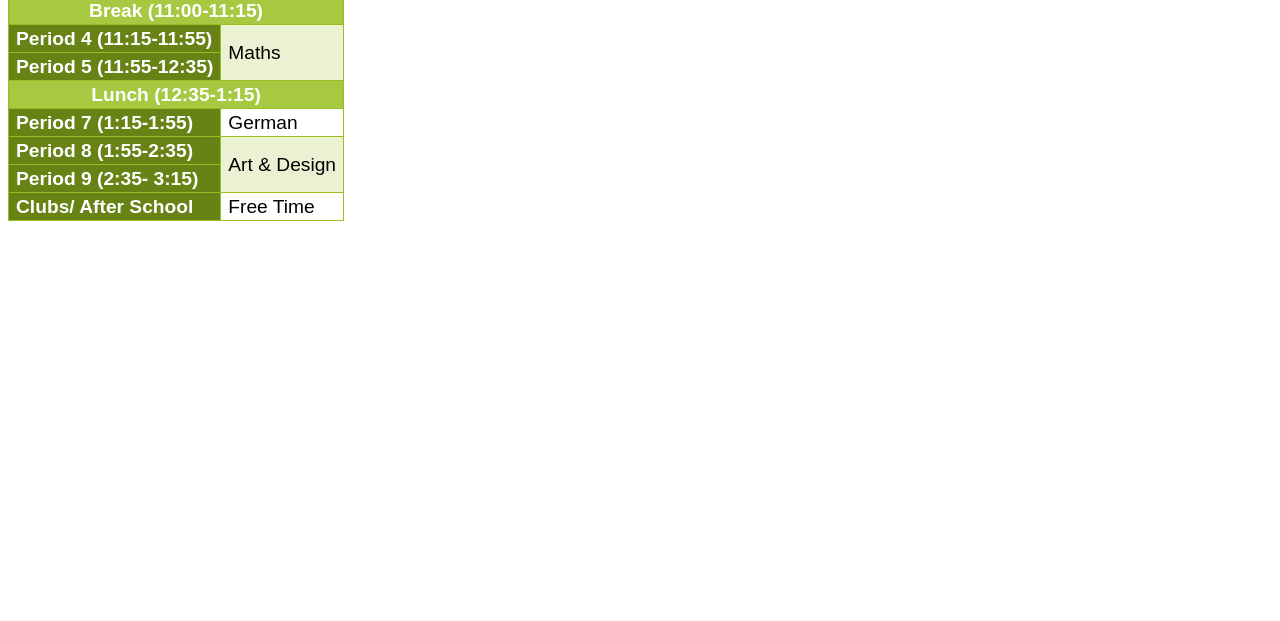
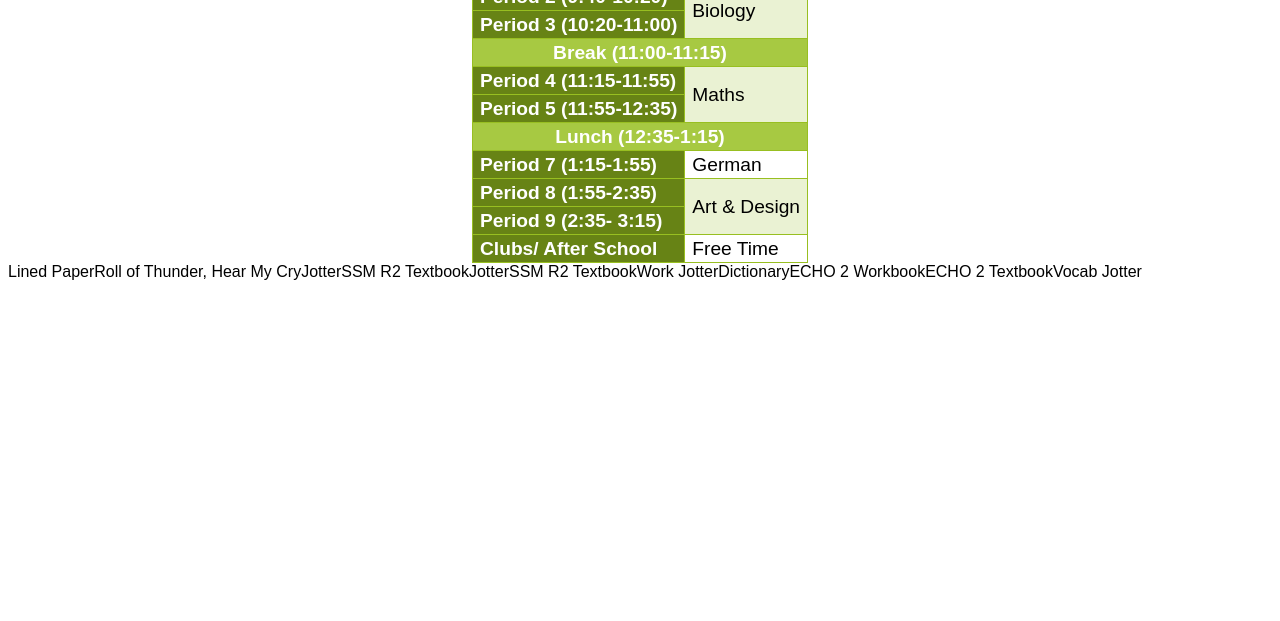
Before and after one commit to robdobsn/gracestimetableapp, a plain HTML site: page www/index.html in a window 1280 px wide. Shown: the part 179-800 px from the top of the page. Drawn offline with nearby package versions, Linux system fonts and the light colour scheme; a web font is replaced by a local one.

Commit message:
Partly added daily booklist

```diff
--- a/timetable.js
+++ /dev/null
@@ -1,72 +0,0 @@
-// Generated by CoffeeScript 1.7.1
-var Timetable;
-
-Timetable = (function() {
-  function Timetable(theweek, weekDays) {
-    this.theweek = theweek;
-    this.weekDays = weekDays;
-    this.periodIds = ["period1", "period2", "period3", "period4", "period5", "period7", "period8", "period9", "after-school"];
-  }
-
-  Timetable.prototype.setDay = function(dayIdx) {
-    var dayInfo, i, subject, _i, _len;
-    this.dayIdx = dayIdx;
-    dayInfo = this.theweek[dayIdx];
-    for (i = _i = 0, _len = dayInfo.length; _i < _len; i = ++_i) {
-      subject = dayInfo[i];
-      this.showPeriod(this.periodIds[i], this.periodIds[i + 1], subject, dayInfo[i + 1]);
-    }
-    return $(".daytitle").text(this.weekDays[dayIdx]);
-  };
-
-  Timetable.prototype.nextDay = function() {
-    this.dayIdx = this.dayIdx + 1;
-    if (this.dayIdx === 5) {
-      this.dayIdx = 4;
-    }
-    return this.setDay(this.dayIdx);
-  };
-
-  Timetable.prototype.prevDay = function() {
-    this.dayIdx = this.dayIdx - 1;
-    if (this.dayIdx === -1) {
-      this.dayIdx = 0;
-    }
-    return this.setDay(this.dayIdx);
-  };
-
-  Timetable.prototype.showPeriod = function(id, nextId, subject, nextSubject) {
-    $("#" + id).text(subject);
-    if (subject === nextSubject) {
-      $("#" + id).attr("class", "alt");
-      $("#" + id).attr("rowspan", "2");
-      return $("#" + nextId).hide();
-    } else {
-      $("#" + id).attr("rowspan", "1");
-      $("#" + nextId).show();
-      return $("#" + id).attr("class", "");
-    }
-  };
-
-  return Timetable;
-
-})();
-
-$(document).ready(function() {
-  var friday, monday, thursday, timetable, tuesday, wednesday, week, weekDayNames;
-  monday = ["English", "Biology", "Biology", "Maths", "Maths", "German", "Art & Design", "Art & Design", "Free Time"];
-  tuesday = ["Citizenship", "Geography", "Geography", "Physics", "Physics", "Maths", "German", "English", "Free Time"];
-  wednesday = ["P & R", "P & R", "Music", "PE", "PE", "Maths", "Physics", "Physics", "Riding"];
-  thursday = ["German", "Music", "Music", "English", "English", "Art & Design", "Art & Design", "Tennis", "Tennis"];
-  friday = ["Geography", "Geography", "Computing", "Maths", "English", "Biology", "Biology", "German", "Free Time"];
-  week = [monday, tuesday, wednesday, thursday, friday];
-  weekDayNames = ["Monday", "Tuesday", "Wednesday", "Thursday", "Friday"];
-  timetable = new Timetable(week, weekDayNames);
-  timetable.setDay(0);
-  $("#timetable").on("swipeleft", function() {
-    return timetable.nextDay();
-  });
-  return $("#timetable").on("swiperight", function() {
-    return timetable.prevDay();
-  });
-});
--- a/graceapp.css
+++ b/www/css/graceapp.css
@@ -18,9 +18,14 @@ border: 1px solid #98bf21;
 padding: 3px 7px 2px 7px;
 }
 
+#timetable {
+	margin-left: auto;
+	margin-right: auto;
+}
+
 table {border-collapse: collapse;}
 
 body {font-family: 'Kite One', sans-serif;}
 
 #timetable .break-lunch {text-align:center; background-color: #A7C942}
-.daytitle {text-align: center; font-family: 'Englebert', sans-serif; font-size: 3em;}
+.daytitle {text-align: center; font-family: 'Englebert', sans-serif; font-size: 3em; margin-top: 20px; padding-top: 20px; padding-bottom: 10px; }
--- /dev/null
+++ b/www/css/index.css
@@ -0,0 +1,115 @@
+/*
+ * Licensed to the Apache Software Foundation (ASF) under one
+ * or more contributor license agreements.  See the NOTICE file
+ * distributed with this work for additional information
+ * regarding copyright ownership.  The ASF licenses this file
+ * to you under the Apache License, Version 2.0 (the
+ * "License"); you may not use this file except in compliance
+ * with the License.  You may obtain a copy of the License at
+ *
+ * http://www.apache.org/licenses/LICENSE-2.0
+ *
+ * Unless required by applicable law or agreed to in writing,
+ * software distributed under the License is distributed on an
+ * "AS IS" BASIS, WITHOUT WARRANTIES OR CONDITIONS OF ANY
+ * KIND, either express or implied.  See the License for the
+ * specific language governing permissions and limitations
+ * under the License.
+ */
+* {
+    -webkit-tap-highlight-color: rgba(0,0,0,0); /* make transparent link selection, adjust last value opacity 0 to 1.0 */
+}
+
+body {
+    -webkit-touch-callout: none;                /* prevent callout to copy image, etc when tap to hold */
+    -webkit-text-size-adjust: none;             /* prevent webkit from resizing text to fit */
+    -webkit-user-select: none;                  /* prevent copy paste, to allow, change 'none' to 'text' */
+    background-color:#E4E4E4;
+    background-image:linear-gradient(top, #A7A7A7 0%, #E4E4E4 51%);
+    background-image:-webkit-linear-gradient(top, #A7A7A7 0%, #E4E4E4 51%);
+    background-image:-ms-linear-gradient(top, #A7A7A7 0%, #E4E4E4 51%);
+    background-image:-webkit-gradient(
+        linear,
+        left top,
+        left bottom,
+        color-stop(0, #A7A7A7),
+        color-stop(0.51, #E4E4E4)
+    );
+    background-attachment:fixed;
+    font-family:'HelveticaNeue-Light', 'HelveticaNeue', Helvetica, Arial, sans-serif;
+    font-size:12px;
+    height:100%;
+    margin:0px;
+    padding:0px;
+    text-transform:uppercase;
+    width:100%;
+}
+
+/* Portrait layout (default) */
+.app {
+    background:url(../img/logo.png) no-repeat center top; /* 170px x 200px */
+    position:absolute;             /* position in the center of the screen */
+    left:50%;
+    top:50%;
+    height:50px;                   /* text area height */
+    width:225px;                   /* text area width */
+    text-align:center;
+    padding:180px 0px 0px 0px;     /* image height is 200px (bottom 20px are overlapped with text) */
+    margin:-115px 0px 0px -112px;  /* offset vertical: half of image height and text area height */
+                                   /* offset horizontal: half of text area width */
+}
+
+/* Landscape layout (with min-width) */
+@media screen and (min-aspect-ratio: 1/1) and (min-width:400px) {
+    .app {
+        background-position:left center;
+        padding:75px 0px 75px 170px;  /* padding-top + padding-bottom + text area = image height */
+        margin:-90px 0px 0px -198px;  /* offset vertical: half of image height */
+                                      /* offset horizontal: half of image width and text area width */
+    }
+}
+
+h1 {
+    font-size:24px;
+    font-weight:normal;
+    margin:0px;
+    overflow:visible;
+    padding:0px;
+    text-align:center;
+}
+
+.event {
+    border-radius:4px;
+    -webkit-border-radius:4px;
+    color:#FFFFFF;
+    font-size:12px;
+    margin:0px 30px;
+    padding:2px 0px;
+}
+
+.event.listening {
+    background-color:#333333;
+    display:block;
+}
+
+.event.received {
+    background-color:#4B946A;
+    display:none;
+}
+
+@keyframes fade {
+    from { opacity: 1.0; }
+    50% { opacity: 0.4; }
+    to { opacity: 1.0; }
+}
+
+@-webkit-keyframes fade {
+    from { opacity: 1.0; }
+    50% { opacity: 0.4; }
+    to { opacity: 1.0; }
+}
+
+.blink {
+    animation:fade 3000ms infinite;
+    -webkit-animation:fade 3000ms infinite;
+}
--- a/Index.html
+++ b/www/index.html
@@ -1,10 +1,10 @@
 <head>
 <link href='http://fonts.googleapis.com/css?family=Kite+One' rel='stylesheet' type='text/css'>
 <link href='http://fonts.googleapis.com/css?family=Englebert' rel='stylesheet' type='text/css'>
-<link href="graceapp.css" rel='stylesheet' type='text/css'>
+<link href="css/graceapp.css" rel='stylesheet' type='text/css'>
 <script src="http://ajax.googleapis.com/ajax/libs/jquery/2.0.3/jquery.min.js"> </script>
 <script src="http://ajax.googleapis.com/ajax/libs/jquerymobile/1.4.2/jquery.mobile.min.js"></script>
-<script src="timetable.js" type="text/javascript"></script>
+<script src="js/timetable.js" type="text/javascript"></script>
 </head>
 <body>
 <div class= "daytitle"> Monday </div>
@@ -56,6 +56,6 @@
 <td id="after-school"></td>
 </tr>
 </tbody></table>
-
-
+<div id = "booklist">
+</div>
 </body>
--- /dev/null
+++ b/www/js/timetable.js
@@ -0,0 +1,120 @@
+// Generated by CoffeeScript 1.7.1
+(function() {
+  var Booklist, Timetable;
+
+  Timetable = (function() {
+    function Timetable(theweek, weekDays, theBooklist) {
+      this.theweek = theweek;
+      this.weekDays = weekDays;
+      this.theBooklist = theBooklist;
+      this.periodIds = ["period1", "period2", "period3", "period4", "period5", "period7", "period8", "period9", "after-school"];
+    }
+
+    Timetable.prototype.setDay = function(dayIdx) {
+      var dayInfo, i, subject, _i, _len;
+      this.dayIdx = dayIdx;
+      dayInfo = this.theweek[dayIdx];
+      for (i = _i = 0, _len = dayInfo.length; _i < _len; i = ++_i) {
+        subject = dayInfo[i];
+        this.showPeriod(this.periodIds[i], this.periodIds[i + 1], subject, dayInfo[i + 1]);
+      }
+      $(".daytitle").text(this.weekDays[dayIdx]);
+      return this.theBooklist.showbooks(dayInfo);
+    };
+
+    Timetable.prototype.nextDay = function() {
+      this.dayIdx = this.dayIdx + 1;
+      if (this.dayIdx === 5) {
+        this.dayIdx = 4;
+      }
+      return this.setDay(this.dayIdx);
+    };
+
+    Timetable.prototype.prevDay = function() {
+      this.dayIdx = this.dayIdx - 1;
+      if (this.dayIdx === -1) {
+        this.dayIdx = 0;
+      }
+      return this.setDay(this.dayIdx);
+    };
+
+    Timetable.prototype.showPeriod = function(id, nextId, subject, nextSubject) {
+      $("#" + id).text(subject);
+      if (subject === nextSubject) {
+        $("#" + id).attr("class", "alt");
+        $("#" + id).attr("rowspan", "2");
+        return $("#" + nextId).hide();
+      } else {
+        $("#" + id).attr("rowspan", "1");
+        $("#" + nextId).show();
+        return $("#" + id).attr("class", "");
+      }
+    };
+
+    return Timetable;
+
+  })();
+
+  Booklist = (function() {
+    function Booklist(theweek, thebooks) {
+      this.theweek = theweek;
+      this.thebooks = thebooks;
+    }
+
+    Booklist.prototype.showbooks = function(dayInfo) {
+      var book, i, subject, _i, _len, _results;
+      _results = [];
+      for (i = _i = 0, _len = dayInfo.length; _i < _len; i = ++_i) {
+        subject = dayInfo[i];
+        if (subject in this.thebooks) {
+          _results.push((function() {
+            var _j, _len1, _ref, _results1;
+            _ref = this.thebooks[subject];
+            _results1 = [];
+            for (_j = 0, _len1 = _ref.length; _j < _len1; _j++) {
+              book = _ref[_j];
+              _results1.push(this.showbook(book));
+            }
+            return _results1;
+          }).call(this));
+        } else {
+          _results.push(void 0);
+        }
+      }
+      return _results;
+    };
+
+    Booklist.prototype.showbook = function(book) {
+      return $('#booklist').append(book);
+    };
+
+    return Booklist;
+
+  })();
+
+  $(document).ready(function() {
+    var booklist, books, friday, monday, thursday, timetable, tuesday, wednesday, week, weekDayNames;
+    monday = ["English", "Biology", "Biology", "Maths", "Maths", "German", "Art & Design", "Art & Design", "Free Time"];
+    tuesday = ["Citizenship", "Geography", "Geography", "Physics", "Physics", "Maths", "German", "English", "Free Time"];
+    wednesday = ["P & R", "P & R", "Music", "PE", "PE", "Maths", "Physics", "Physics", "Riding"];
+    thursday = ["German", "Music", "Music", "English", "English", "Art & Design", "Art & Design", "Tennis", "Tennis"];
+    friday = ["Geography", "Geography", "Computing", "Maths", "English", "Biology", "Biology", "German", "Free Time"];
+    week = [monday, tuesday, wednesday, thursday, friday];
+    weekDayNames = ["Monday", "Tuesday", "Wednesday", "Thursday", "Friday"];
+    books = {
+      "English": ["Lined Paper", "Roll of Thunder, Hear My Cry"],
+      "Maths": ["Jotter", "SSM R2 Textbook"],
+      "German": ["Work Jotter", "Dictionary", "ECHO 2 Workbook", "ECHO 2 Textbook", "Vocab Jotter"]
+    };
+    booklist = new Booklist(week, books);
+    timetable = new Timetable(week, weekDayNames, booklist);
+    timetable.setDay(0);
+    $("#timetable").on("swipeleft", function() {
+      return timetable.nextDay();
+    });
+    return $("#timetable").on("swiperight", function() {
+      return timetable.prevDay();
+    });
+  });
+
+}).call(this);
```
Also changed, not shown: config.xml (added, +12 -0 lines), plugins/android.json (added, +11 -0 lines), www/js/index.js (added, +49 -0 lines), www/img/logo.png (added), 6 other files.
